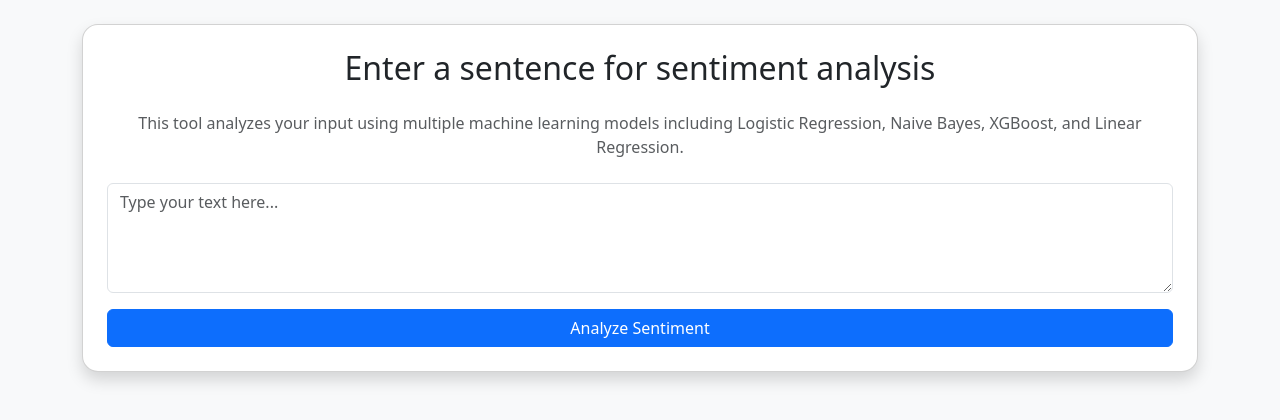
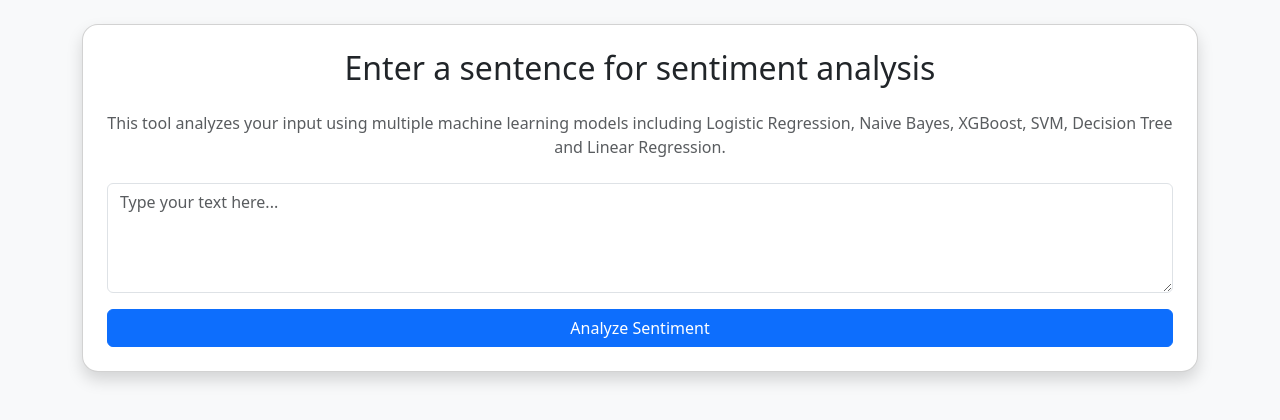
Before and after one commit to ParthKhiriya/Sentiment_Analysis_PRML_Project, a Flask app: page / in a window 1280 px wide. Shown: the part 56-476 px from the top of the page. Run offline with Flask 3, Linux system fonts and the light colour scheme; parts of the project's set-up code (start-up, migrations or seed data) failed here and were passed over.

Commit message:
added parts in the first page

```diff
--- a/templates/index.html
+++ b/templates/index.html
@@ -29,7 +29,7 @@
     <div class="card shadow p-4">
       <h2 class="mb-4 text-center">Enter a sentence for sentiment analysis</h2>
       <p class="text-muted text-center mb-4">
-        This tool analyzes your input using multiple machine learning models including Logistic Regression, Naive Bayes, XGBoost, and Linear Regression.
+        This tool analyzes your input using multiple machine learning models including Logistic Regression, Naive Bayes, XGBoost, SVM, Decision Tree and Linear Regression.
       </p>
       <form method="POST" action="/predict">
         <div class="mb-3">
```
